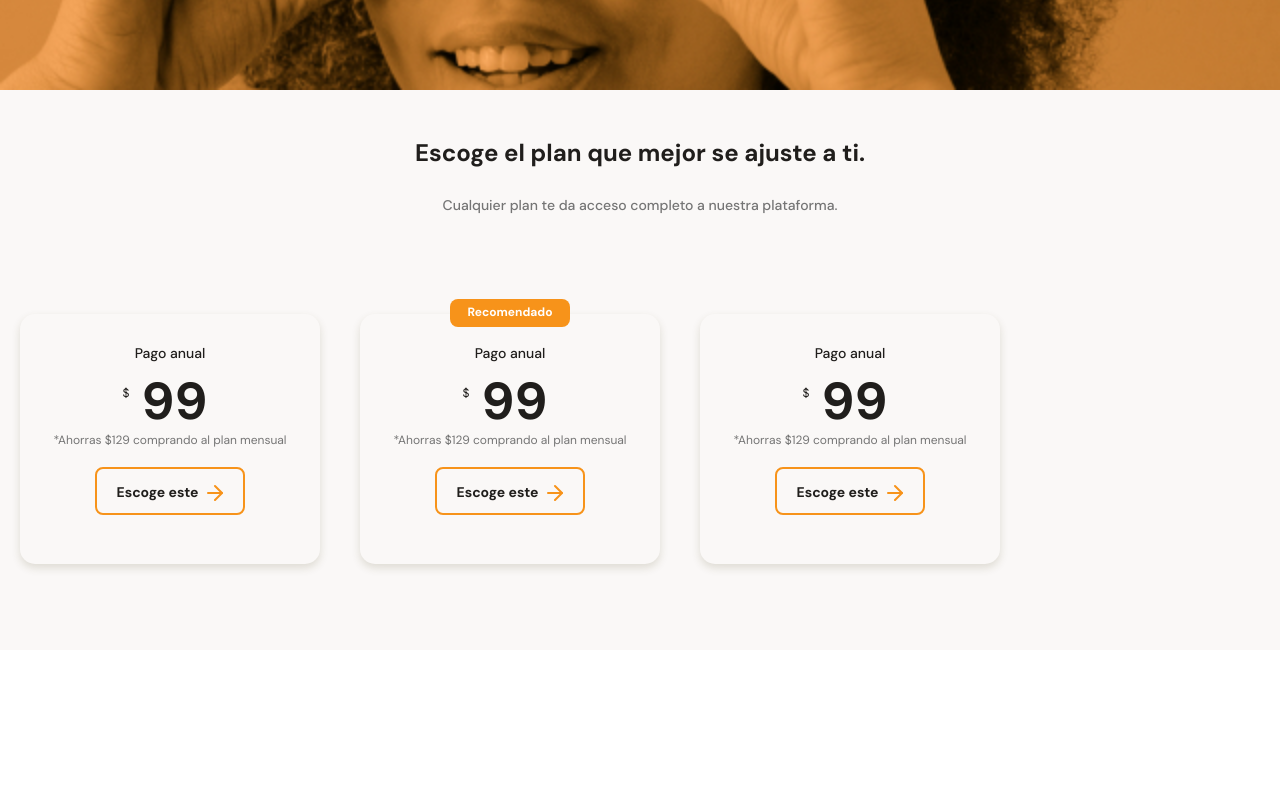
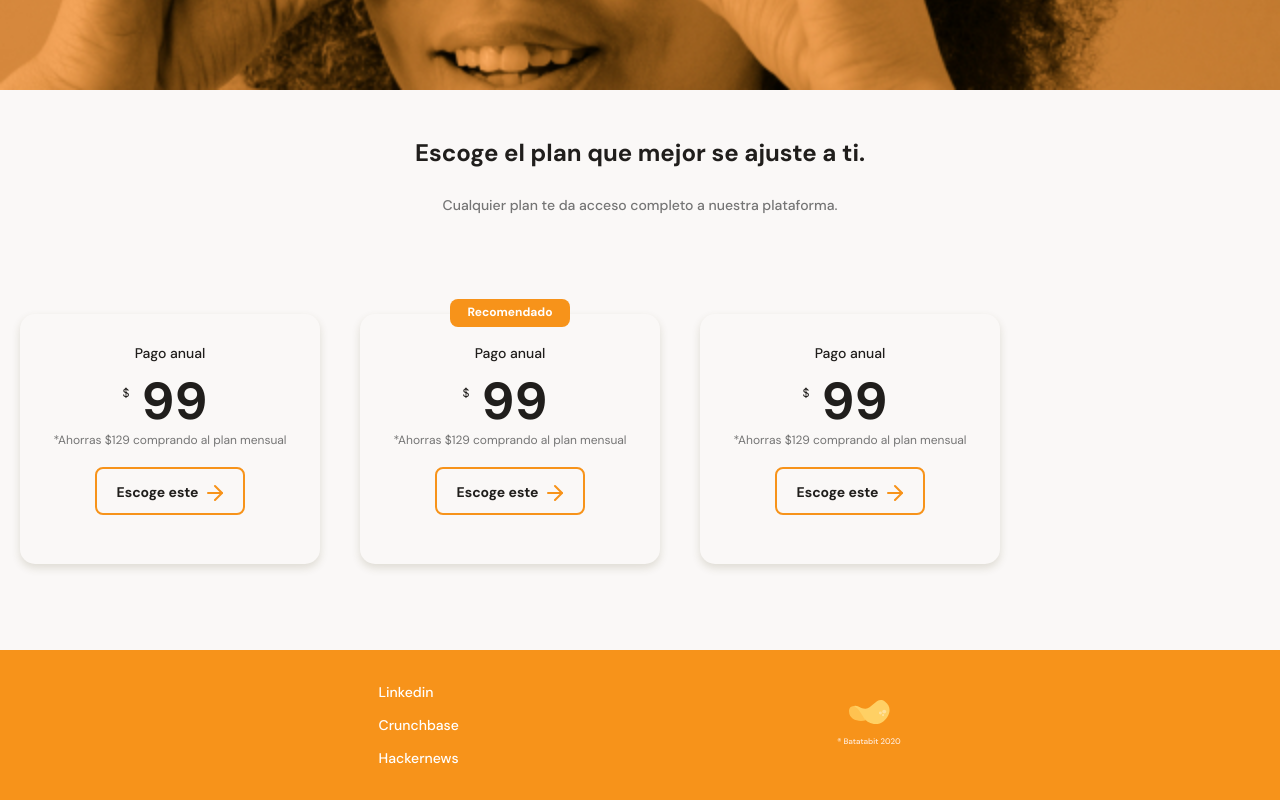
Before and after one commit to Yordyr06/Landing-Page, a plain HTML site: page index.html in a window 1280 px wide. Shown: the part 2660-3460 px from the top of the page. Before the commit the page ends 3310 px from the top, so only its background shows below. Drawn offline with Linux system fonts and the light colour scheme.

Commit message:
Footer terminado

```diff
--- a/index.html
+++ b/index.html
@@ -172,6 +172,21 @@
       </section>
     </section>
   </main>
-  <footer class="footer"></footer>
+
+
+
+  <footer class="footer">
+    <section class="footer--social-media">
+      <ul>
+        <li><a href="#">Linkedin</a></li>
+        <li><a href="#">Crunchbase</a></li>
+        <li><a href="#">Hackernews</a></li>
+      </ul>
+    </section>
+
+    <section class="footer--logo-container">
+      <img src="./assets/img/logo-footer.svg" alt="Logo de Batatabit logo 2020">
+    </section>
+  </footer>
 </body>
 </html>
--- a/style/main.css
+++ b/style/main.css
@@ -397,7 +397,7 @@ html {
   position: relative;
   scroll-snap-align: center;
   width: 70%;
-  min-width: 23rem;
+  min-width: 19rem;
   max-width: 30rem;
   height: 25rem;
   margin: 5rem 2rem 0;
@@ -462,3 +462,30 @@ html {
   background-image: url(../assets/icons/orange-right-arrow.svg);
   vertical-align: text-bottom;
 }
+
+
+
+.footer {
+  display: flex;
+  align-items: center;
+  justify-content: space-evenly;
+  width: 100%;
+  height: 15rem;
+  background-color: var(--bitcoin-orange);
+}
+.footer--social-media ul {
+  font-size: 1.4rem;
+  font-weight: 500;
+  line-height: 1.8rem;
+}
+.footer--social-media li {
+  margin: 1.5rem 0;
+}
+.footer--social-media a {
+  color: var(--just-white);
+}
+.footer--social-media a:hover{
+  cursor: pointer;
+  text-decoration: underline;
+}
+.footer--logo-container {}
```
